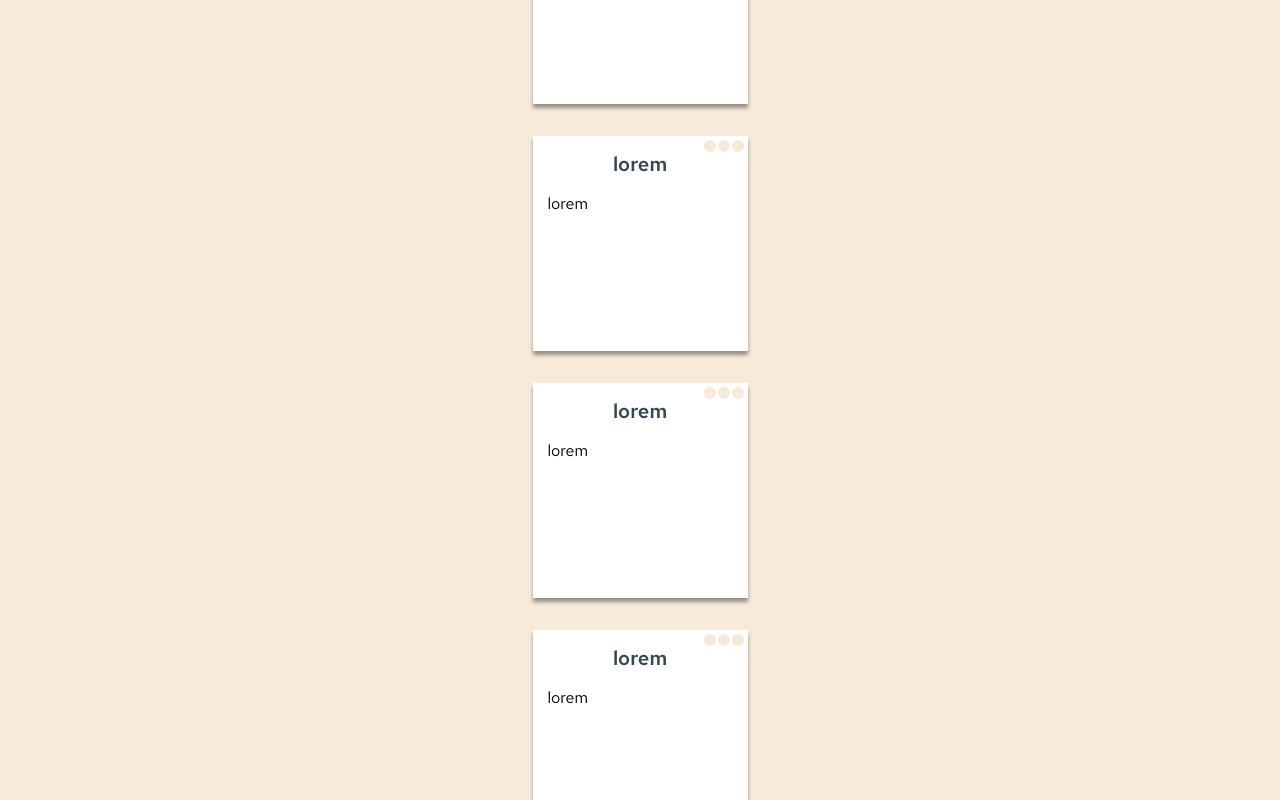
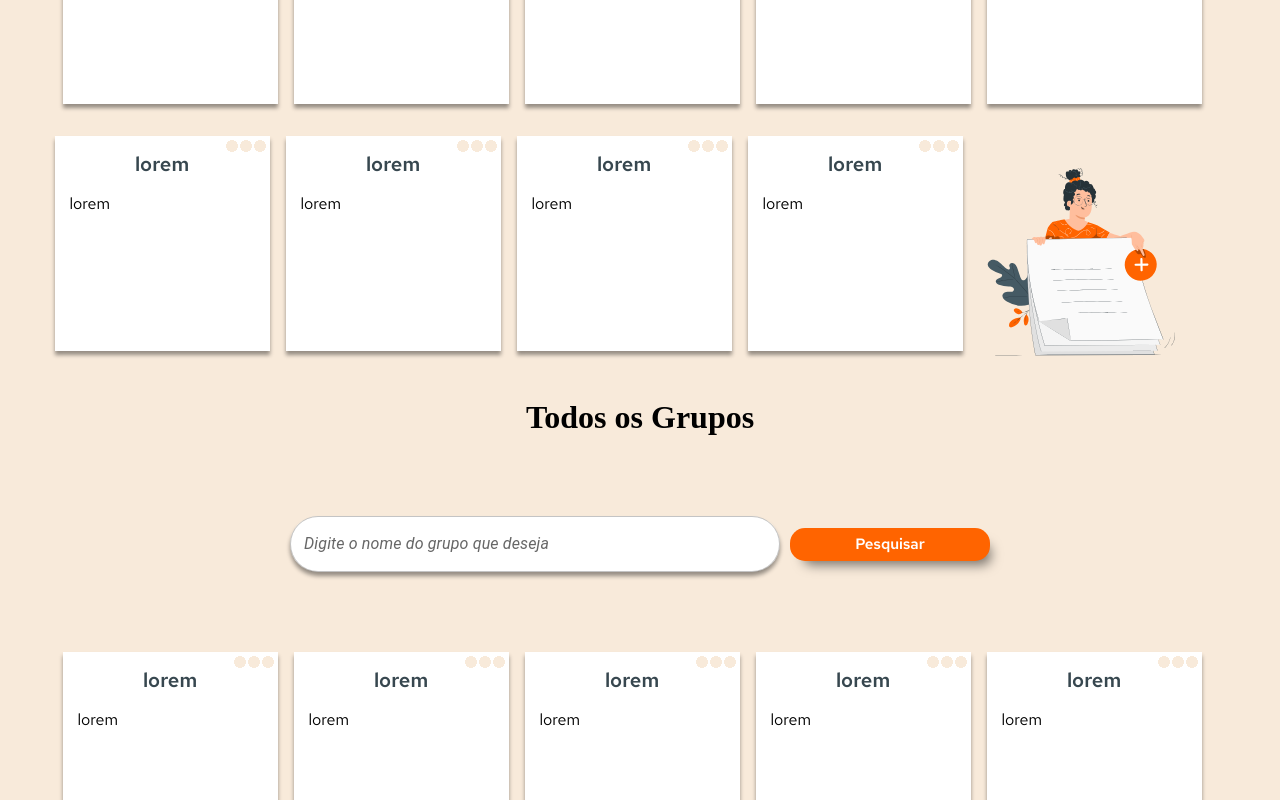
Before and after one commit to wallacesfos/projeto-gestao-de-habitos, a React (Create React App) app: page / in a window 1280 px wide. Shown: the part 520-1320 px from the top of the page. Built offline with nearby package versions, Linux system fonts and the light colour scheme.

Commit message:
feat: Estilo do Dashboard e Grupos sem integralização de API finalizado

```diff
--- a/src/Components/Cards/style.js
+++ b/src/Components/Cards/style.js
@@ -11,6 +11,9 @@ export const ContainerCard = styled.div`
   -webkit-box-shadow: 0px 4px 4px 0px rgba(0, 0, 0, 0.4);
   box-shadow: 0px 4px 4px 0px rgba(0, 0, 0, 0.4);
   @import url("https://fonts.googleapis.com/css2?family=Red+Hat+Text:wght@300;400;600&display=swap");
+  @media (min-width: 1024px) {
+    margin-right: 1rem;
+  }
 `;
 
 export const H1 = styled.h1`
--- a/src/Components/HeaderDashboard/index.jsx
+++ b/src/Components/HeaderDashboard/index.jsx
@@ -2,14 +2,23 @@ import { Container } from "./styles.js";
 import logo from "../../Utils/Assets/logo.png";
 import Nav from "../Nav";
 import Search from "../Search";
-export default function Header({ callback, param, placeHolder }) {
+export default function Header({
+  callback,
+  param,
+  placeHolder,
+  showLogo,
+  showNav,
+  showLeftCol,
+}) {
   return (
     <Container>
-      <div className="col-left">
-        <img src={logo} alt="Logo Quero!" />
-      </div>
+      {showLeftCol && (
+        <div className="col-left">
+          {showLogo && <img src={logo} alt="Logo Quero!" />}
+        </div>
+      )}
       <div className="col-right">
-        <Nav dashboard />
+        {showNav && <Nav dashboard />}
         <Search placeHolder={placeHolder} />
       </div>
     </Container>
--- a/src/Components/PopUpNewGroup/index.js
+++ b/src/Components/PopUpNewGroup/index.js
@@ -4,7 +4,7 @@ import { NewInput } from "../Input";
 export const PopUpNewGroup = () => {
   return (
     <Container>
-      <h3>Cadastrar Grupo</h3>
+      <h3 style={{ marginBottom: 1.5 }}>Cadastrar Grupo</h3>
       <NewInput width="200" height="50" placeholder="Nome do Grupo" />
       <NewInput width="200" height="50" placeholder="Descrição" />
       <NewInput width="200" height="50" placeholder="Categoria" />
--- a/src/Pages/GroupsDashboard/index.js
+++ b/src/Pages/GroupsDashboard/index.js
@@ -13,7 +13,12 @@ export const GroupsDashboard = () => {
   };
   return (
     <Container>
-      <Header />
+      <Header
+        showLogo
+        showNav
+        placeHolder="Digite o nome do seu grupo"
+        showLeftCol
+      />
       <h1>Meus Grupos</h1>
       <CardsContainer>
         <Cards title="lorem" description="lorem" />
@@ -28,8 +33,8 @@ export const GroupsDashboard = () => {
         <NewCard callback={showPopUp} />
       </CardsContainer>
       {groups === true && <PopUpNewGroup />}
-      <Header />
-      <h1>Todos os Grupos</h1>
+      <h1 style={{ marginBottom: 0 }}>Todos os Grupos</h1>
+      <Header placeHolder="Digite o nome do grupo que deseja" />
       <CardsContainer>
         <Cards title="lorem" description="lorem" />
         <Cards title="lorem" description="lorem" />
--- a/src/Pages/GroupsDashboard/styles.js
+++ b/src/Pages/GroupsDashboard/styles.js
@@ -25,8 +25,6 @@ export const PictureContainer = styled.div`
     max-width: 100%;
     height: auto;
   }
-  @media (min-width: 600px) {
-  }
 `;
 
 export const InputContainer = styled.div`
@@ -49,5 +47,11 @@ export const CardsContainer = styled.div`
   flex-wrap: wrap;
   max-width: fit-content;
   justify-content: flex-start;
-  margin: 0 5rem;
+  margin: 0 1rem;
+
+  @media (min-width: 1024px) {
+    flex-direction: row;
+    justify-content: center;
+    margin-bottom: 1rem;
+  }
 `;
```
